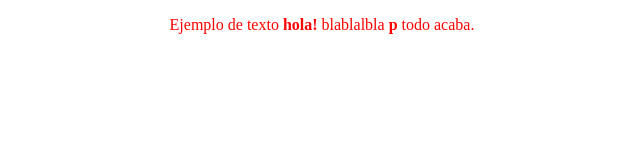
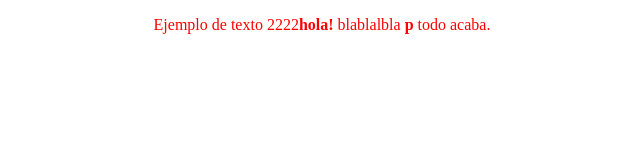
Before and after one commit to rogeliob/imagen_python, a plain HTML site: page paginas/index.html in a window 1280 px wide. Shown: the whole page, without its empty margins (318-958 px from the left). Drawn offline with Linux system fonts and the light colour scheme.

Commit message:
Segundo commit

```diff
--- a/paginas/index.html
+++ b/paginas/index.html
@@ -5,6 +5,6 @@
     <title>Esta es mi webbbbbbbossss!</title>
   </head>
   <body>
-    <p>Ejemplo de texto <strong>hola!</strong> blablalbla <strong>p</strong> todo acaba.</p>
+    <p>Ejemplo de texto 2222<strong>hola!</strong> blablalbla <strong>p</strong> todo acaba.</p>
   </body>
 </html>
```
